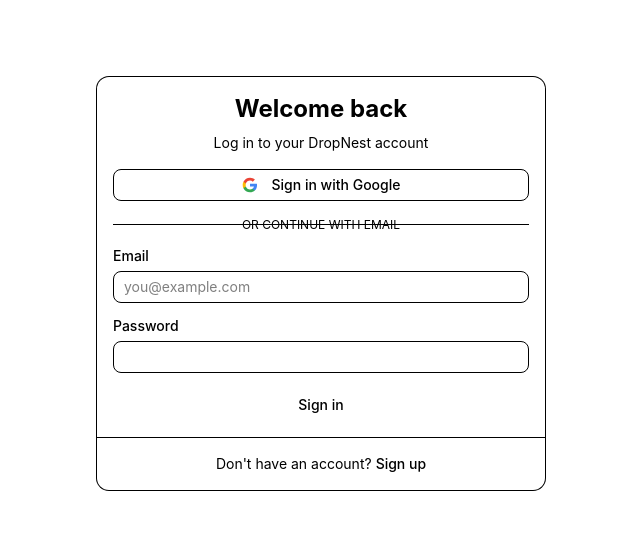
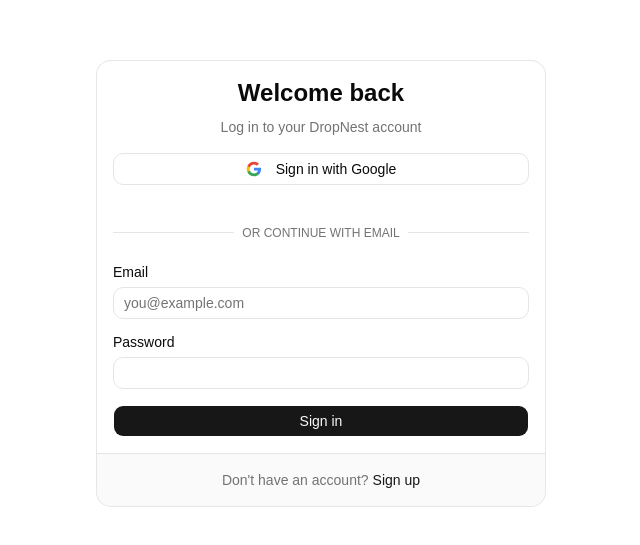
Before and after one commit to anasghayas/DropNest, a React (Vite) app: page / in a window 1280 px wide. Shown: the part 117-662 px from the top of the page, without its empty margins (319-959 px from the left). Built offline with nearby package versions, Linux system fonts and the light colour scheme; no server answers.

Commit message:
ui fix in Login Form

```diff
--- a/src/components/LoginForm.jsx
+++ b/src/components/LoginForm.jsx
@@ -49,12 +49,12 @@
         <CardContent className="space-y-4">
           <GoogleButton text="Sign in with Google" onError={setAuthError} />
 
-          <div className="relative">
+          <div className="relative my-6">
             <div className="absolute inset-0 flex items-center">
-              <span className="w-full border-t" />
+              <span className="w-full border-t " />
             </div>
             <div className="relative flex justify-center text-xs uppercase">
-              <span className="bg-card px-2 text-muted-foreground">
+              <span className="bg-card px-2 text-muted-foreground" >
                 Or continue with email
               </span>
             </div>
--- a/src/index.css
+++ b/src/index.css
@@ -1 +1,130 @@
 @import "tailwindcss";
+@import "tw-animate-css";
+@import "shadcn/tailwind.css";
+@import "@fontsource-variable/geist";
+
+@custom-variant dark (&:is(.dark *));
+
+@theme inline {
+    --font-heading: var(--font-sans);
+    --font-sans: 'Geist Variable', sans-serif;
+    --color-sidebar-ring: var(--sidebar-ring);
+    --color-sidebar-border: var(--sidebar-border);
+    --color-sidebar-accent-foreground: var(--sidebar-accent-foreground);
+    --color-sidebar-accent: var(--sidebar-accent);
+    --color-sidebar-primary-foreground: var(--sidebar-primary-foreground);
+    --color-sidebar-primary: var(--sidebar-primary);
+    --color-sidebar-foreground: var(--sidebar-foreground);
+    --color-sidebar: var(--sidebar);
+    --color-chart-5: var(--chart-5);
+    --color-chart-4: var(--chart-4);
+    --color-chart-3: var(--chart-3);
+    --color-chart-2: var(--chart-2);
+    --color-chart-1: var(--chart-1);
+    --color-ring: var(--ring);
+    --color-input: var(--input);
+    --color-border: var(--border);
+    --color-destructive: var(--destructive);
+    --color-accent-foreground: var(--accent-foreground);
+    --color-accent: var(--accent);
+    --color-muted-foreground: var(--muted-foreground);
+    --color-muted: var(--muted);
+    --color-secondary-foreground: var(--secondary-foreground);
+    --color-secondary: var(--secondary);
+    --color-primary-foreground: var(--primary-foreground);
+    --color-primary: var(--primary);
+    --color-popover-foreground: var(--popover-foreground);
+    --color-popover: var(--popover);
+    --color-card-foreground: var(--card-foreground);
+    --color-card: var(--card);
+    --color-foreground: var(--foreground);
+    --color-background: var(--background);
+    --radius-sm: calc(var(--radius) * 0.6);
+    --radius-md: calc(var(--radius) * 0.8);
+    --radius-lg: var(--radius);
+    --radius-xl: calc(var(--radius) * 1.4);
+    --radius-2xl: calc(var(--radius) * 1.8);
+    --radius-3xl: calc(var(--radius) * 2.2);
+    --radius-4xl: calc(var(--radius) * 2.6);
+}
+
+:root {
+    --background: oklch(1 0 0);
+    --foreground: oklch(0.145 0 0);
+    --card: oklch(1 0 0);
+    --card-foreground: oklch(0.145 0 0);
+    --popover: oklch(1 0 0);
+    --popover-foreground: oklch(0.145 0 0);
+    --primary: oklch(0.205 0 0);
+    --primary-foreground: oklch(0.985 0 0);
+    --secondary: oklch(0.97 0 0);
+    --secondary-foreground: oklch(0.205 0 0);
+    --muted: oklch(0.97 0 0);
+    --muted-foreground: oklch(0.556 0 0);
+    --accent: oklch(0.97 0 0);
+    --accent-foreground: oklch(0.205 0 0);
+    --destructive: oklch(0.577 0.245 27.325);
+    --border: oklch(0.922 0 0);
+    --input: oklch(0.922 0 0);
+    --ring: oklch(0.708 0 0);
+    --chart-1: oklch(0.87 0 0);
+    --chart-2: oklch(0.556 0 0);
+    --chart-3: oklch(0.439 0 0);
+    --chart-4: oklch(0.371 0 0);
+    --chart-5: oklch(0.269 0 0);
+    --radius: 0.625rem;
+    --sidebar: oklch(0.985 0 0);
+    --sidebar-foreground: oklch(0.145 0 0);
+    --sidebar-primary: oklch(0.205 0 0);
+    --sidebar-primary-foreground: oklch(0.985 0 0);
+    --sidebar-accent: oklch(0.97 0 0);
+    --sidebar-accent-foreground: oklch(0.205 0 0);
+    --sidebar-border: oklch(0.922 0 0);
+    --sidebar-ring: oklch(0.708 0 0);
+}
+
+.dark {
+    --background: oklch(0.145 0 0);
+    --foreground: oklch(0.985 0 0);
+    --card: oklch(0.205 0 0);
+    --card-foreground: oklch(0.985 0 0);
+    --popover: oklch(0.205 0 0);
+    --popover-foreground: oklch(0.985 0 0);
+    --primary: oklch(0.922 0 0);
+    --primary-foreground: oklch(0.205 0 0);
+    --secondary: oklch(0.269 0 0);
+    --secondary-foreground: oklch(0.985 0 0);
+    --muted: oklch(0.269 0 0);
+    --muted-foreground: oklch(0.708 0 0);
+    --accent: oklch(0.269 0 0);
+    --accent-foreground: oklch(0.985 0 0);
+    --destructive: oklch(0.704 0.191 22.216);
+    --border: oklch(1 0 0 / 10%);
+    --input: oklch(1 0 0 / 15%);
+    --ring: oklch(0.556 0 0);
+    --chart-1: oklch(0.87 0 0);
+    --chart-2: oklch(0.556 0 0);
+    --chart-3: oklch(0.439 0 0);
+    --chart-4: oklch(0.371 0 0);
+    --chart-5: oklch(0.269 0 0);
+    --sidebar: oklch(0.205 0 0);
+    --sidebar-foreground: oklch(0.985 0 0);
+    --sidebar-primary: oklch(0.488 0.243 264.376);
+    --sidebar-primary-foreground: oklch(0.985 0 0);
+    --sidebar-accent: oklch(0.269 0 0);
+    --sidebar-accent-foreground: oklch(0.985 0 0);
+    --sidebar-border: oklch(1 0 0 / 10%);
+    --sidebar-ring: oklch(0.556 0 0);
+}
+
+@layer base {
+  * {
+    @apply border-border outline-ring/50;
+    }
+  body {
+    @apply bg-background text-foreground;
+    }
+  html {
+    @apply font-sans;
+    }
+}
```
